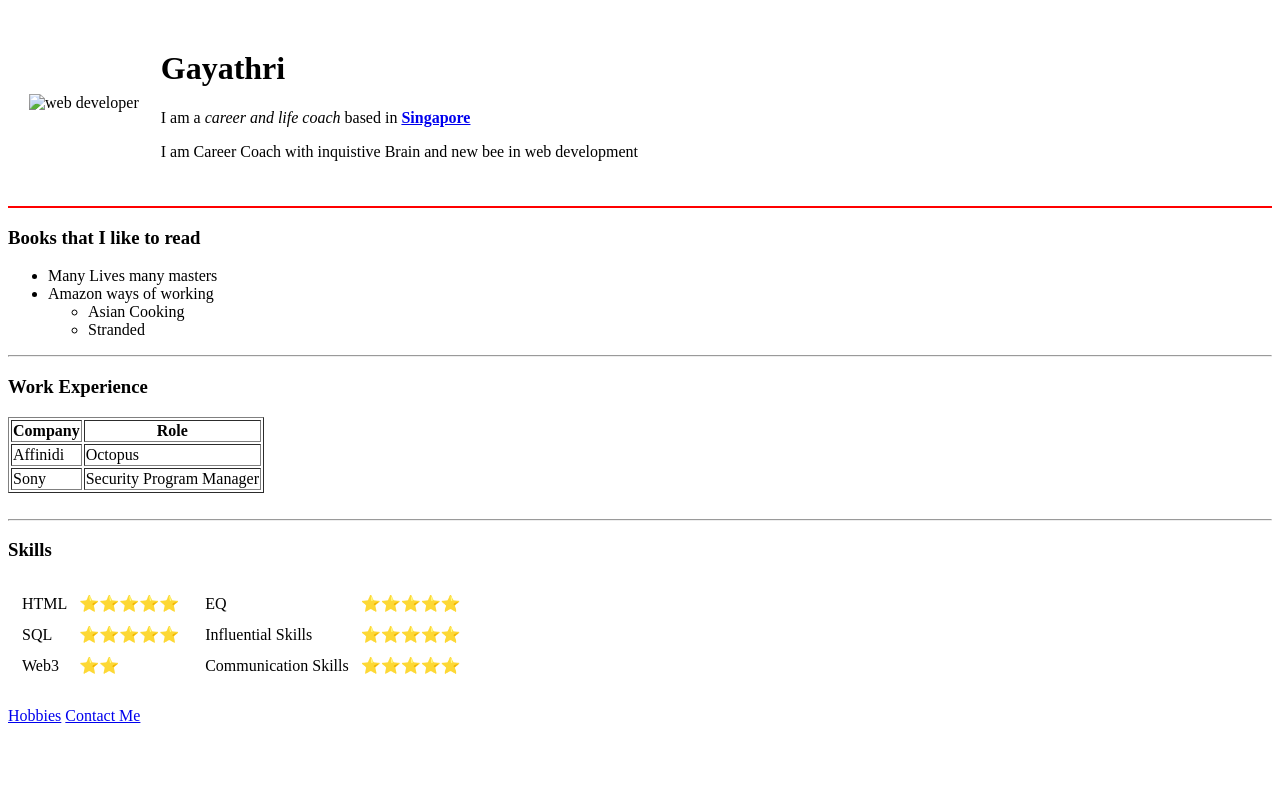
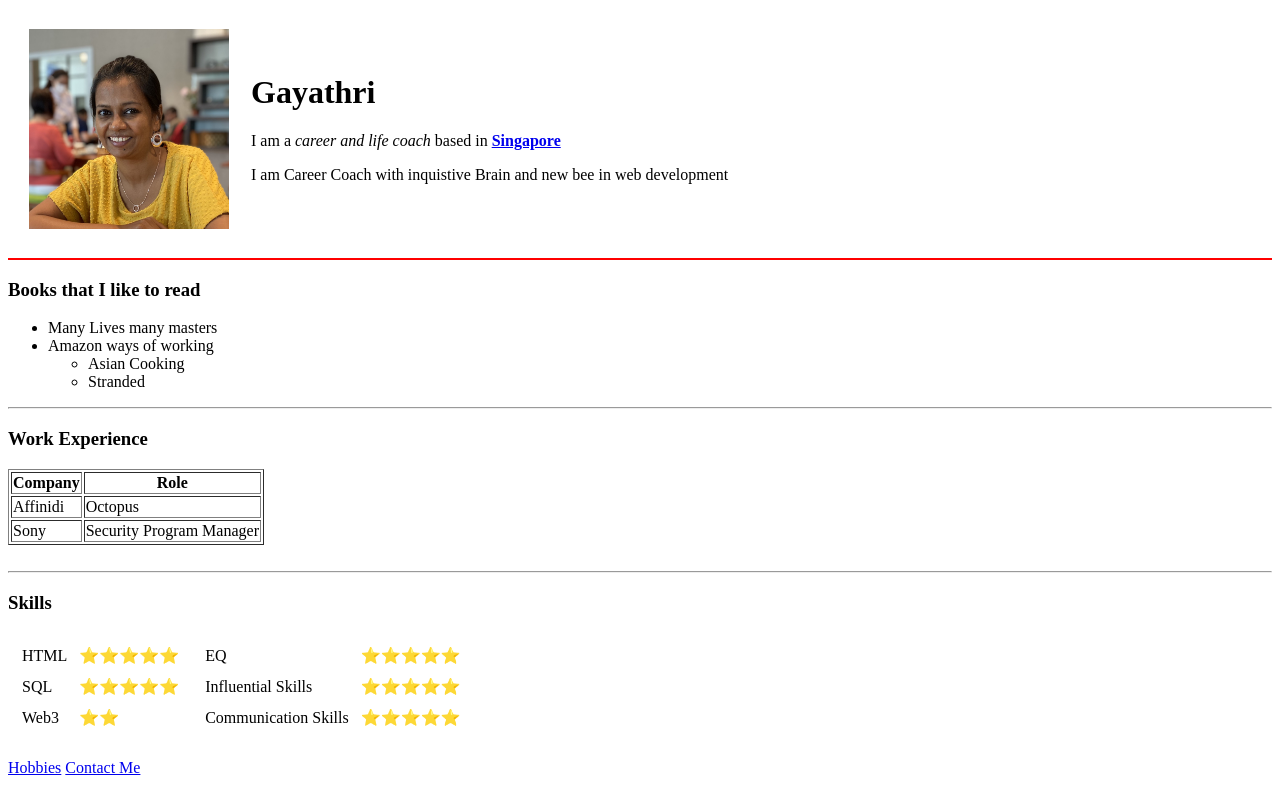
Before and after one commit to gayathridas/cv, a plain HTML site: page index.html in a window 1280 px wide. Drawn offline with Linux system fonts and the light colour scheme.

Commit message:
Update index.html

```diff
--- a/index.html
+++ b/index.html
@@ -1,4 +1,4 @@
-<!DOCTYPE html>
+
 <html lang="en" dir="ltr">
 
 <head>
@@ -7,7 +7,7 @@
 </head>
 <table cellspacing="20">
   <tr>
-    <td border=1><img src="images/My profile photo.jpg" height="200" width="200" alt="web developer"></td>
+    <td border=1><img src="My profile photo.jpg" height="200" width="200" alt="web developer"></td>
     <td>
       <h1>Gayathri</h1>
       <p> I am a <em>career and life coach </em>based in <strong><a href="https://en.wikipedia.org/wiki/Singapore">Singapore</a></strong></p>
```
